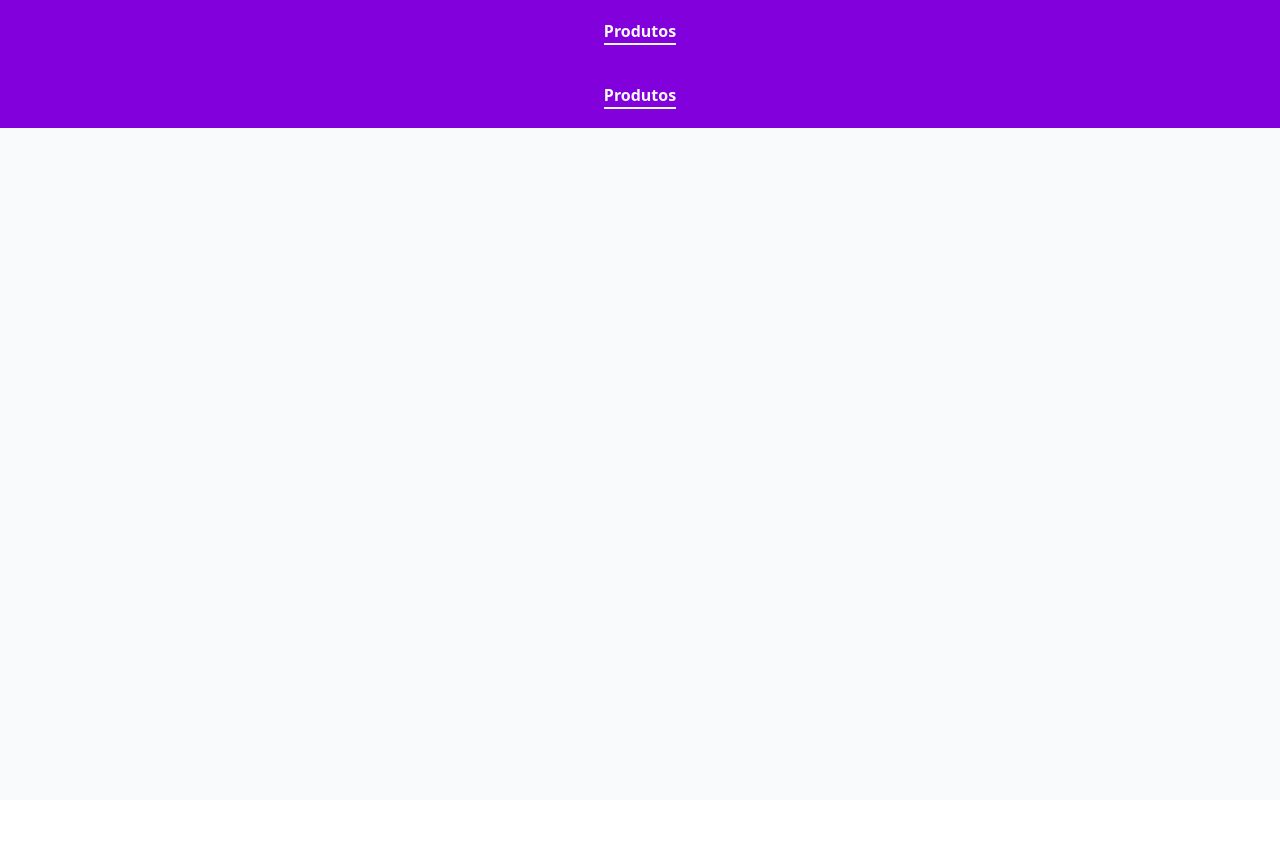
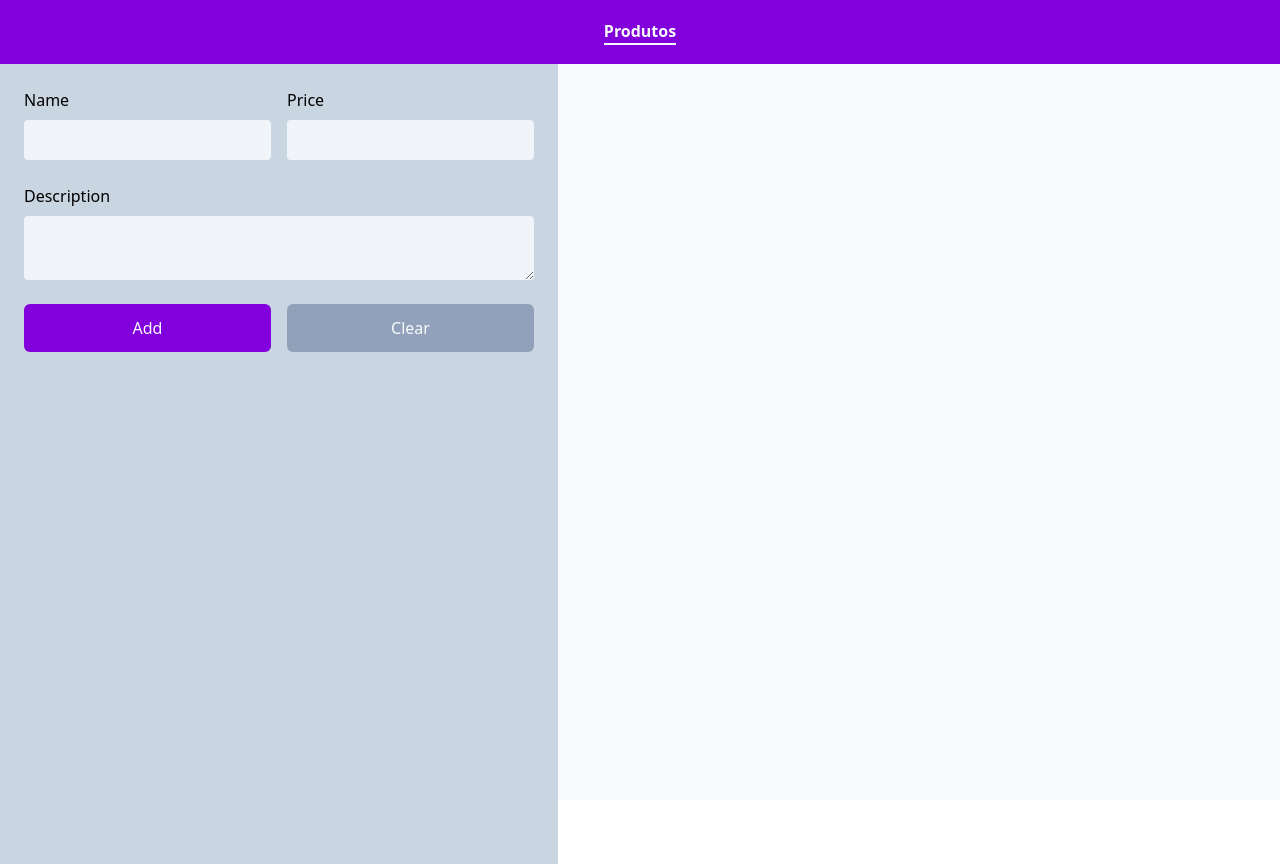
Before and after one commit to EnzoBernardis2007/e-commerce-md, a React (Vite) app: page /layout/product in a window 1280 px wide. Built offline with nearby package versions, Linux system fonts and the light colour scheme.

Commit message:
feat(toolbar): skeleton of toolbar for products

```diff
--- a/src/components/Header.tsx
+++ b/src/components/Header.tsx
@@ -4,7 +4,7 @@ export default function Header() {
     return (
         <header className="bg-purple-700 h-16 flex justify-center items-center">
             <Link className="text-slate-50 font-semibold border-b-2"
-            to='/product'>Produtos</Link>
+            to='product'>Produtos</Link>
         </header>
     )
 }
--- /dev/null
+++ b/src/components/Toolbar.tsx
@@ -0,0 +1,26 @@
+export default function Toolbar() {
+    return (
+        <aside className="bg-slate-300 h-screen w-fit p-6">
+            <div className="flex gap-4 mb-6">
+                <div className="flex flex-col">
+                    <label className="mb-2">Name</label>
+                    <input className="bg-slate-100 p-2 rounded"
+                    type="text"/>
+                </div>
+                <div className="flex flex-col">
+                    <label className="mb-2">Price</label>
+                    <input className="bg-slate-100 p-2 rounded"
+                    type="number"/>
+                </div>
+            </div>
+            <div className="flex flex-col mb-6">
+                <label className="mb-2">Description</label>
+                <textarea className="bg-slate-100 min-h-10 max-h-80 p-2 rounded"/>
+            </div>
+            <div className="flex w-full h-12 gap-4">
+                <button className="bg-purple-700 w-full text-slate-50 rounded-md cursor-pointer">Add</button>
+                <button className="bg-slate-400 w-full text-slate-50 rounded-md cursor-pointer">Clear</button>
+            </div>
+        </aside>
+    )
+}
--- a/src/pages/Product.tsx
+++ b/src/pages/Product.tsx
@@ -1,9 +1,9 @@
-import Header from "../components/Header"
+import Toolbar from "../components/Toolbar"
 
 export default function Product() {
     return (
         <main className="h-full">
-            <Header />
+            <Toolbar />
         </main>
     )
 }
```
